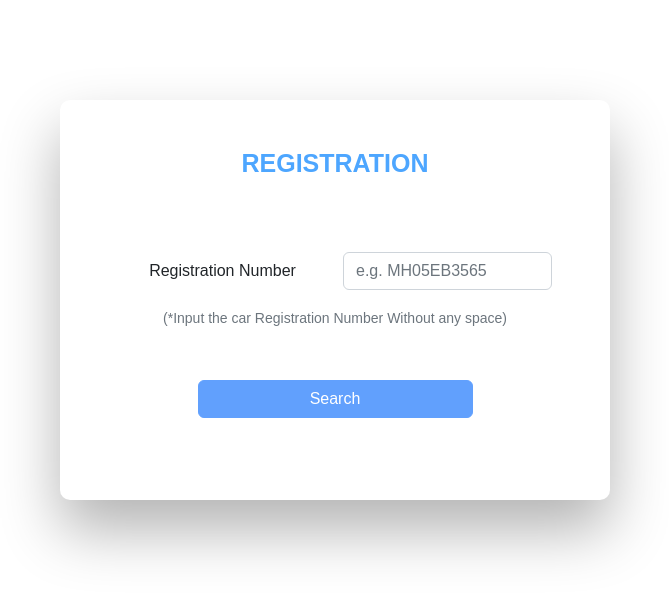
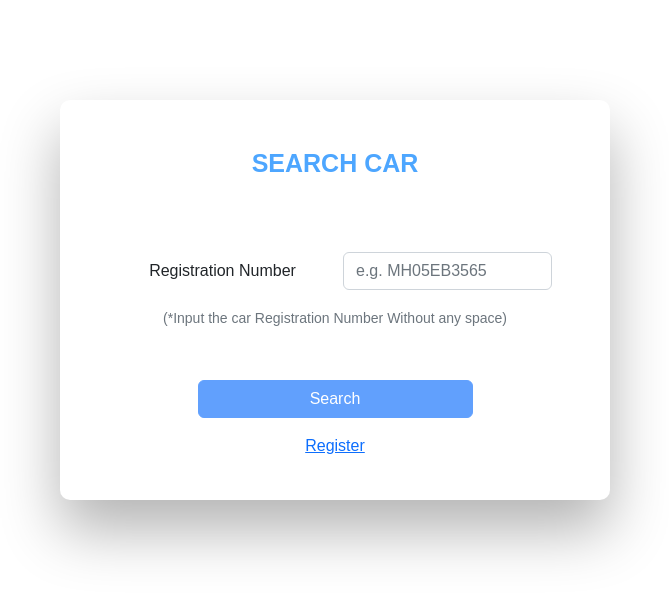
Before and after one commit to official-pac/smart-vision, an Angular app: page /search in a window 1280 px wide. Shown: the top 596 px of the page, without its empty margins (305-974 px from the left). Built offline with nearby package versions, Linux system fonts and the light colour scheme.

Commit message:
added routing links in registration and search page

```diff
--- a/src/app/components/registration/registration.component.html
+++ b/src/app/components/registration/registration.component.html
@@ -123,6 +123,10 @@
                 <button class="btn btn-primary" type="button" (click)="submit()"
                     [disabled]="form.invalid">Register</button>
             </div>
+            <div class="row align-items-center rgform">
+                <a routerLink="/login" routerLinkActive="active">Login</a>
+            </div>
         </form>
+
     </div>
 </div>
--- a/src/app/components/registration/registration.component.ts
+++ b/src/app/components/registration/registration.component.ts
@@ -1,7 +1,7 @@
 import { CommonModule } from '@angular/common';
 import { Component, OnInit } from '@angular/core';
 import { FormBuilder, FormGroup, ReactiveFormsModule, Validators } from '@angular/forms';
-import { Router } from '@angular/router';
+import { Router, RouterModule } from '@angular/router';
 import { UpperCaseDirective } from 'src/app/directives/upper-case.directive';
 import { UserDetails } from 'src/app/services/interface';
 import { StorageService } from 'src/app/services/storage.service';
@@ -11,7 +11,7 @@ import { StorageService } from 'src/app/services/storage.service';
   selector: 'app-registration',
   templateUrl: './registration.component.html',
   styleUrls: ['./registration.component.css'],
-  imports: [ReactiveFormsModule, CommonModule, UpperCaseDirective]
+  imports: [ReactiveFormsModule, CommonModule, UpperCaseDirective, RouterModule]
 })
 export class RegistrationComponent implements OnInit {
 
--- a/src/app/components/search-car/search-car.component.css
+++ b/src/app/components/search-car/search-car.component.css
@@ -42,3 +42,11 @@
   .rgform {
     margin: 50px;
   }
+
+  .mt-1 {
+    margin-top: 1em !important;
+  }
+
+  .t-red {
+    color: red;
+  }
--- a/src/app/components/search-car/search-car.component.html
+++ b/src/app/components/search-car/search-car.component.html
@@ -1,6 +1,6 @@
 <div class="wrapper ">
     <div id="formContent">
-        <h2 class="align-items-center mt-5">Registration</h2>
+        <h2 class="align-items-center mt-5">Search Car</h2>
         <form>
             <div class=" row mt-5 g-3 align-items-center rgform">
                 <div class="col-6">
@@ -21,11 +21,19 @@
                         (*Input the car Registration Number Without any space)
                     </span>
                 </div>
+                <div *ngIf="isCarNotFound">
+                    <span class="form-text t-red">
+                       No details found. Kindly register.
+                    </span>
+                </div>
             </div>
             <div class="d-grid gap-2 col-6 mx-auto">
                 <button class="btn btn-primary" type="button" (click)="submit()"
                     [disabled]="registrationNumber.invalid">Search</button>
             </div>
+            <div class="d-grid gap-2 col-6 mx-auto mt-1">
+                <a routerLink="/registration" routerLinkActive="active">Register</a>
+            </div>
         </form>
     </div>
 </div>
--- a/src/app/components/search-car/search-car.component.ts
+++ b/src/app/components/search-car/search-car.component.ts
@@ -1,7 +1,7 @@
 import { CommonModule } from '@angular/common';
 import { Component, OnInit } from '@angular/core';
 import { FormControl, ReactiveFormsModule, Validators } from '@angular/forms';
-import { Router } from '@angular/router';
+import { Router, RouterModule } from '@angular/router';
 import { UpperCaseDirective } from 'src/app/directives/upper-case.directive';
 import { UserDetails } from 'src/app/services/interface';
 import { StorageService } from 'src/app/services/storage.service';
@@ -11,11 +11,12 @@ import { StorageService } from 'src/app/services/storage.service';
   templateUrl: './search-car.component.html',
   styleUrls: ['./search-car.component.css'],
   standalone: true,
-  imports: [CommonModule, ReactiveFormsModule, UpperCaseDirective]
+  imports: [CommonModule, ReactiveFormsModule, UpperCaseDirective, RouterModule]
 })
 export class SearchCarComponent implements OnInit {
 
   registrationNumber!: FormControl;
+  isCarNotFound = false;
   constructor(private router: Router, private storageService: StorageService) { }
 
   ngOnInit(): void {
@@ -27,10 +28,12 @@ export class SearchCarComponent implements OnInit {
   private initField() {
     this.registrationNumber = new FormControl('', [Validators.required, Validators.minLength(7),
     Validators.maxLength(15), Validators.pattern('[\\w]+$')]);
+    this.isCarNotFound = false;
   }
 
   private async searchCar(): Promise<UserDetails | null> {
     try {
+      this.isCarNotFound = false;
       const userDetailsFromDB = this.storageService.allUserDetails
         ?.find((ele: UserDetails) => ele.rcNumber === this.registrationNumber.value);
       return userDetailsFromDB ? userDetailsFromDB : null;
@@ -45,7 +48,7 @@ export class SearchCarComponent implements OnInit {
             if (val) {
               this.storageService.userDetails = val;
               this.router.navigate(['car-details']);
-            } else { this.router.navigate(['registration']); }
+            } else { this.isCarNotFound = true; }
           });
       }
     } catch (error) { }
```
